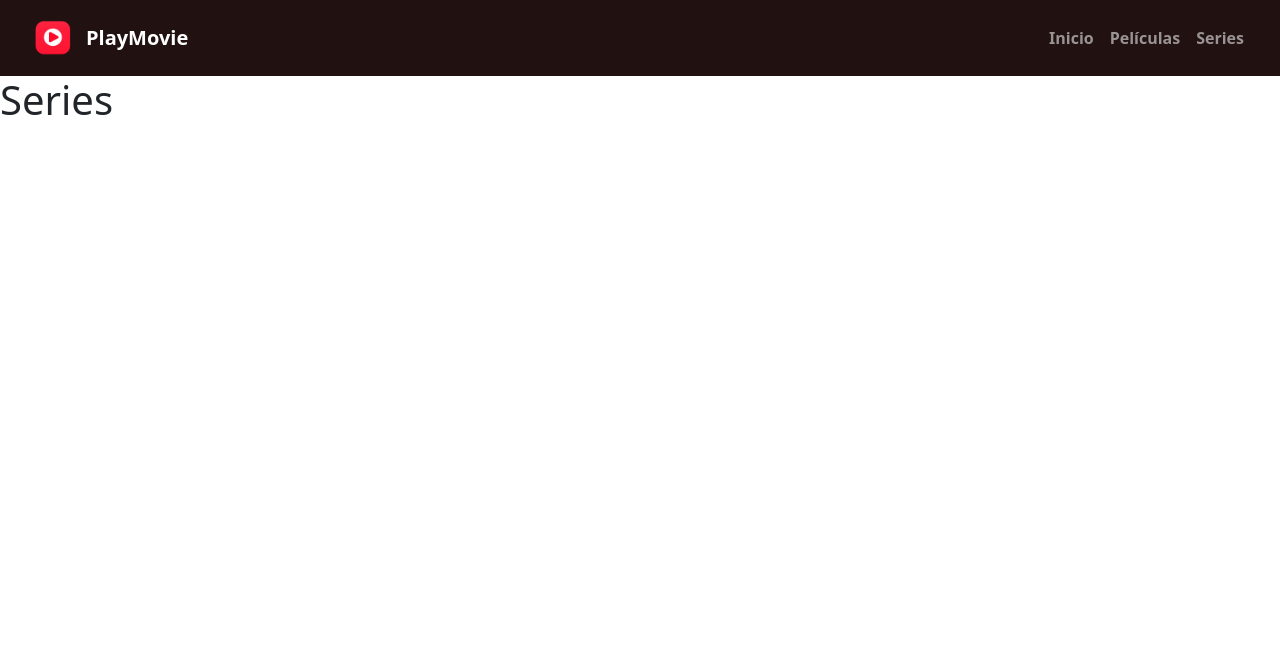
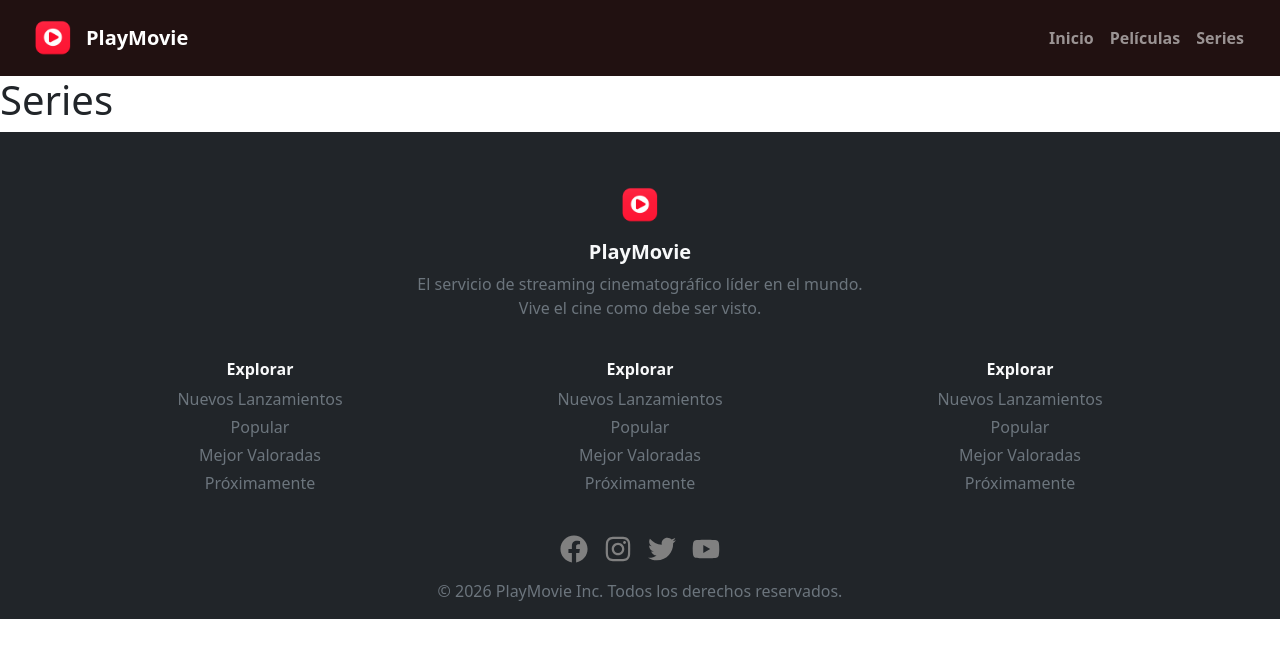
Before and after one commit to leandroblanca/PlayMovie, a React (Vite) app: page /series in a window 1280 px wide. Shown: the top 658 px of the page. Built offline with nearby package versions, Linux system fonts and the light colour scheme.

Commit message:
Feature Footer: Comienzo de footer

```diff
--- a/src/App.jsx
+++ b/src/App.jsx
@@ -3,6 +3,7 @@ import './App.css'
 import "./index.css";
 import { Router } from 'react-router'
 import Nav from "./componentes/Nav";
+import Footer from "./componentes/Footer";
 
 function App() {
 
@@ -16,6 +17,7 @@ function App() {
         <Route path="/peliculas" element={<h1>Películas</h1>} />
         <Route path="/series" element={<h1>Series</h1>} />
     </Routes>
+    <Footer />
     </BrowserRouter>
 
     </>
--- /dev/null
+++ b/src/componentes/Footer.css
@@ -0,0 +1,13 @@
+.footer-netflix {
+    background-color: #141414
+  /* background-color: #211111 !important; */
+}
+
+.footer-netflix a:hover svg {
+  color: white;
+  transition: color 0.3s ease;
+}
+
+.footer-netflix ul li {
+  margin: 4px 0;
+}
--- a/src/componentes/Footer.jsx
+++ b/src/componentes/Footer.jsx
@@ -0,0 +1,90 @@
+import React from "react";
+import { Container, Row, Col } from "react-bootstrap";
+import { FaFacebook, FaInstagram, FaTwitter, FaYoutube } from "react-icons/fa";
+import "bootstrap/dist/css/bootstrap.min.css";
+import "./Footer.css";
+import logo from "../../src/assets/logo.png"; // tu logo
+
+function Footer() {
+  return (
+    <footer className="footer-netflix bg-dark text-light pt-5 pb-3">
+      <Container>
+        {/* Logo y tagline */}
+        <Row className="mb-4">
+          <Col md={12} className="text-center">
+            <img
+              src={logo}
+              alt="PlayMovie Logo"
+              style={{ height: "50px", marginBottom: "10px" }}
+            />
+            <h5 className="fw-bold">PlayMovie</h5>
+            <p className="text-secondary">
+              El servicio de streaming cinematográfico líder en el mundo. <br />
+              Vive el cine como debe ser visto.
+            </p>
+          </Col>
+        </Row>
+
+        {/* Columnas de navegación */}
+        <Row className="mb-4 text-center">
+          <Col md={4}>
+            <h6 className="fw-bold">Explorar</h6>
+            <ul className="list-unstyled text-secondary">
+              <li>Nuevos Lanzamientos</li>
+              <li>Popular</li>
+              <li>Mejor Valoradas</li>
+              <li>Próximamente</li>
+            </ul>
+          </Col>
+          <Col md={4}>
+            <h6 className="fw-bold">Explorar</h6>
+            <ul className="list-unstyled text-secondary">
+              <li>Nuevos Lanzamientos</li>
+              <li>Popular</li>
+              <li>Mejor Valoradas</li>
+              <li>Próximamente</li>
+            </ul>
+          </Col>
+          <Col md={4}>
+            <h6 className="fw-bold">Explorar</h6>
+            <ul className="list-unstyled text-secondary">
+              <li>Nuevos Lanzamientos</li>
+              <li>Popular</li>
+              <li>Mejor Valoradas</li>
+              <li>Próximamente</li>
+            </ul>
+          </Col>
+        </Row>
+
+        {/* Redes sociales */}
+        <Row className="justify-content-center mb-3">
+          <Col md="auto">
+            <a href="https://facebook.com" target="_blank" rel="noopener noreferrer" className="mx-2">
+              <FaFacebook size={28} color="gray" />
+            </a>
+            <a href="https://instagram.com" target="_blank" rel="noopener noreferrer" className="mx-2">
+              <FaInstagram size={28} color="gray" />
+            </a>
+            <a href="https://twitter.com" target="_blank" rel="noopener noreferrer" className="mx-2">
+              <FaTwitter size={28} color="gray" />
+            </a>
+            <a href="https://youtube.com" target="_blank" rel="noopener noreferrer" className="mx-2">
+              <FaYoutube size={28} color="gray" />
+            </a>
+          </Col>
+        </Row>
+
+        {/* Copyright */}
+        <Row>
+          <Col md={12} className="text-center">
+            <p className="text-secondary mb-0">
+              © 2026 PlayMovie Inc. Todos los derechos reservados.
+            </p>
+          </Col>
+        </Row>
+      </Container>
+    </footer>
+  );
+}
+
+export default Footer;
```
Also changed, not shown: 1 other file (tests, documents, lock files or other folders).
